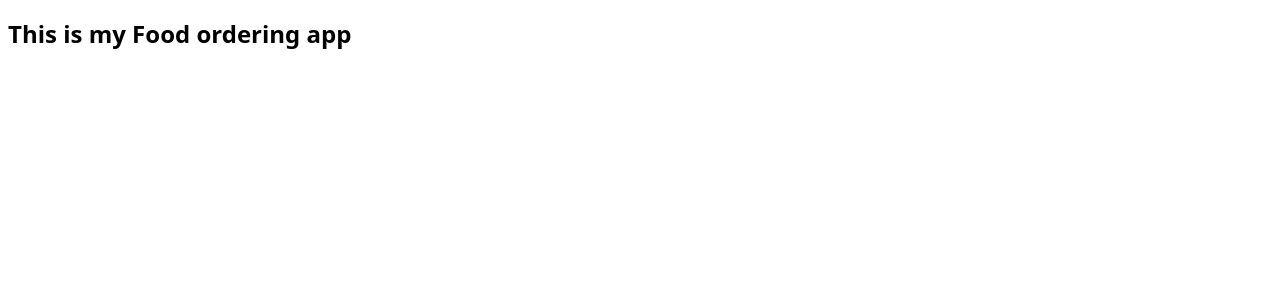
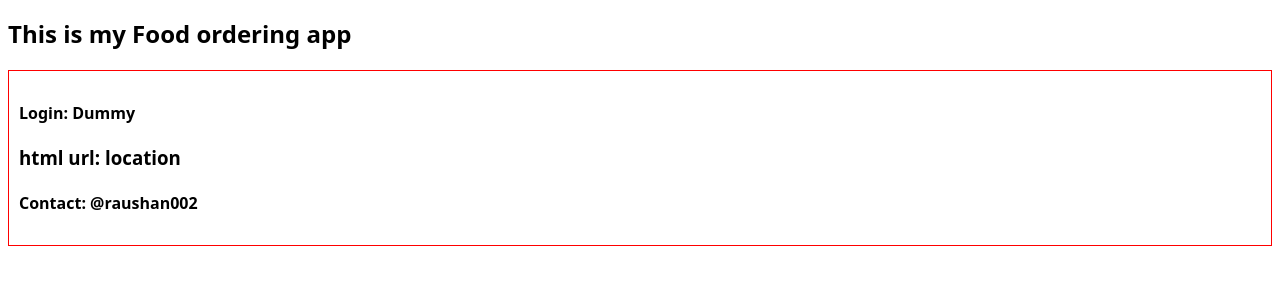
Before and after one commit to Raushan022/food-app, a React (Vite) app: page /about in a window 1280 px wide. Shown: the part 185-470 px from the top of the page. Built offline with nearby package versions, Linux system fonts and the light colour scheme; no server answers.

Commit message:
class based component

```diff
--- a/src/App.css
+++ b/src/App.css
@@ -93,3 +93,13 @@
 .login-btn {
   padding: 0px 20px;
 }
+
+.user-card {
+  padding: 10px;
+  border: 1px solid black;
+}
+
+.class-user-card {
+  padding: 10px;
+  border: 1px solid red;
+}
--- a/src/components/About.jsx
+++ b/src/components/About.jsx
@@ -1,12 +1,18 @@
 import React from "react";
+import User from "./User";
+import UserClass from "./UserClass";
 
-const About = () => {
+class About extends React.Component {
+  render() {
     return (
       <div>
         <h1>About</h1>
         <h2>This is my Food ordering app</h2>
+        {/* <User name={"Raushan kumar - function"} /> */}
+        <UserClass name={"Raushan kumar - class"} location="Bihar class" />
       </div>
     );
-};
+  }
+}
 
 export default About;
--- /dev/null
+++ b/src/components/User.jsx
@@ -0,0 +1,13 @@
+import React from "react";
+
+const User = (props) => {
+  return (
+    <div className="user-card">
+      <h2>Name: {props.name}</h2>
+      <h3>Location: Bihar</h3>
+      <h4>Contact: @raushan002</h4>
+    </div>
+  );
+};
+
+export default User;
--- /dev/null
+++ b/src/components/UserClass.jsx
@@ -0,0 +1,53 @@
+import React from "react";
+
+class UserClass extends React.Component {
+  constructor(props) {
+    super(props);
+
+    this.state = {
+      userInfo: {
+        login: "Dummy",
+        html_url: "location",
+      },
+    };
+  }
+
+  async componentDidMount() {
+    const data = await fetch("https://api.github.com/users/Raushan022");
+    const json = await data.json();
+
+    console.log(json);
+    this.setState({
+      userInfo: json,
+    });
+  }
+
+  render() {
+    const { login, html_url } = this.state.userInfo;
+    return (
+      <div className="class-user-card">
+        <h4>Login: {login}</h4>
+        <h3>html url: {html_url}</h3>
+        <h4>Contact: @raushan002</h4>
+      </div>
+    );
+  }
+}
+
+export default UserClass;
+
+/*
+--- MOUNTING---
+   constructor
+   render(dummy)
+      <HTML Dummy>
+   component Did Mount
+      <API call>
+      <this.setState -> state variable updates
+
+----UPDATE---
+
+   render(API data)
+   <HTML (new api data)>
+   Component Did Update
+*/
```
Lines whose indentation alone changed are shown as unchanged.
